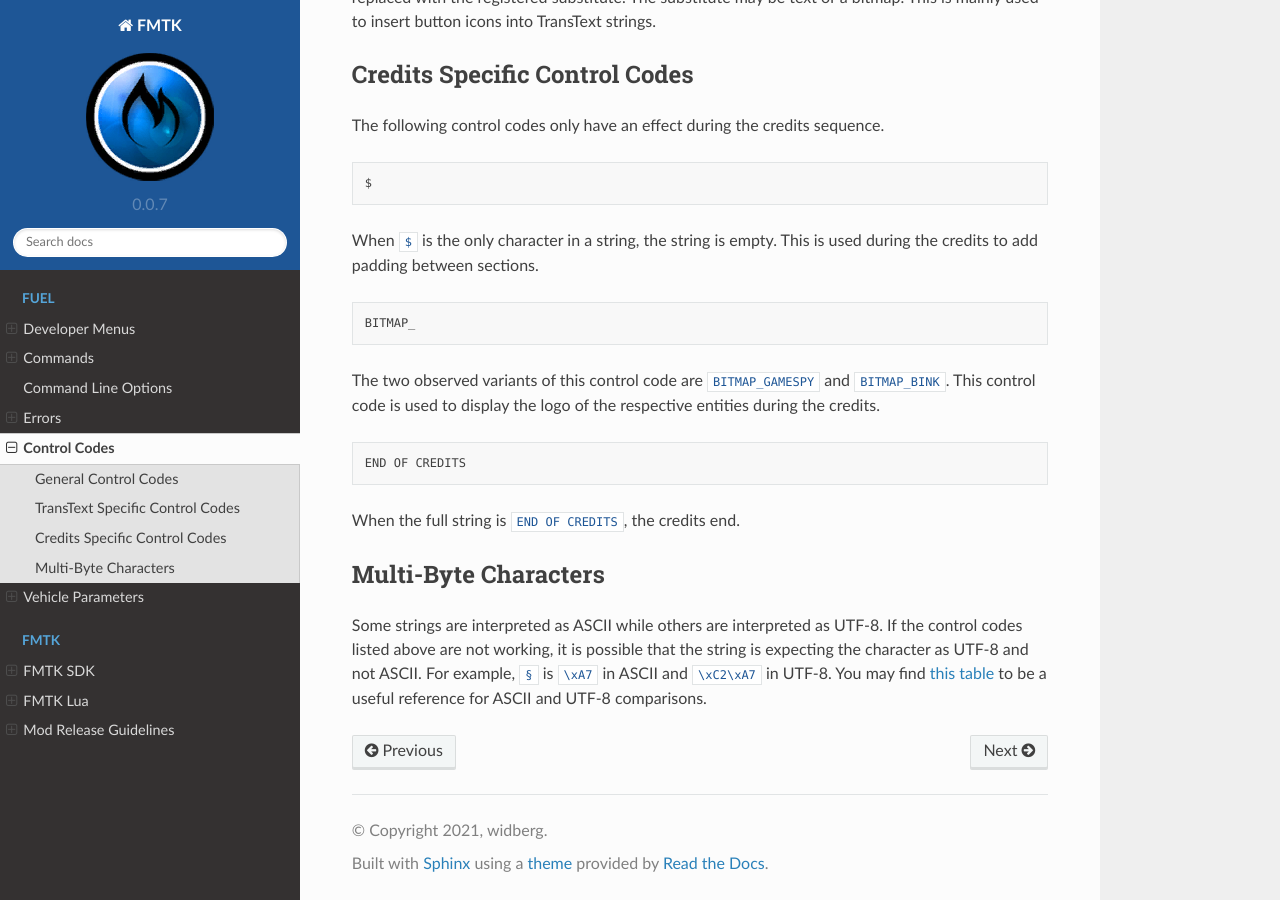
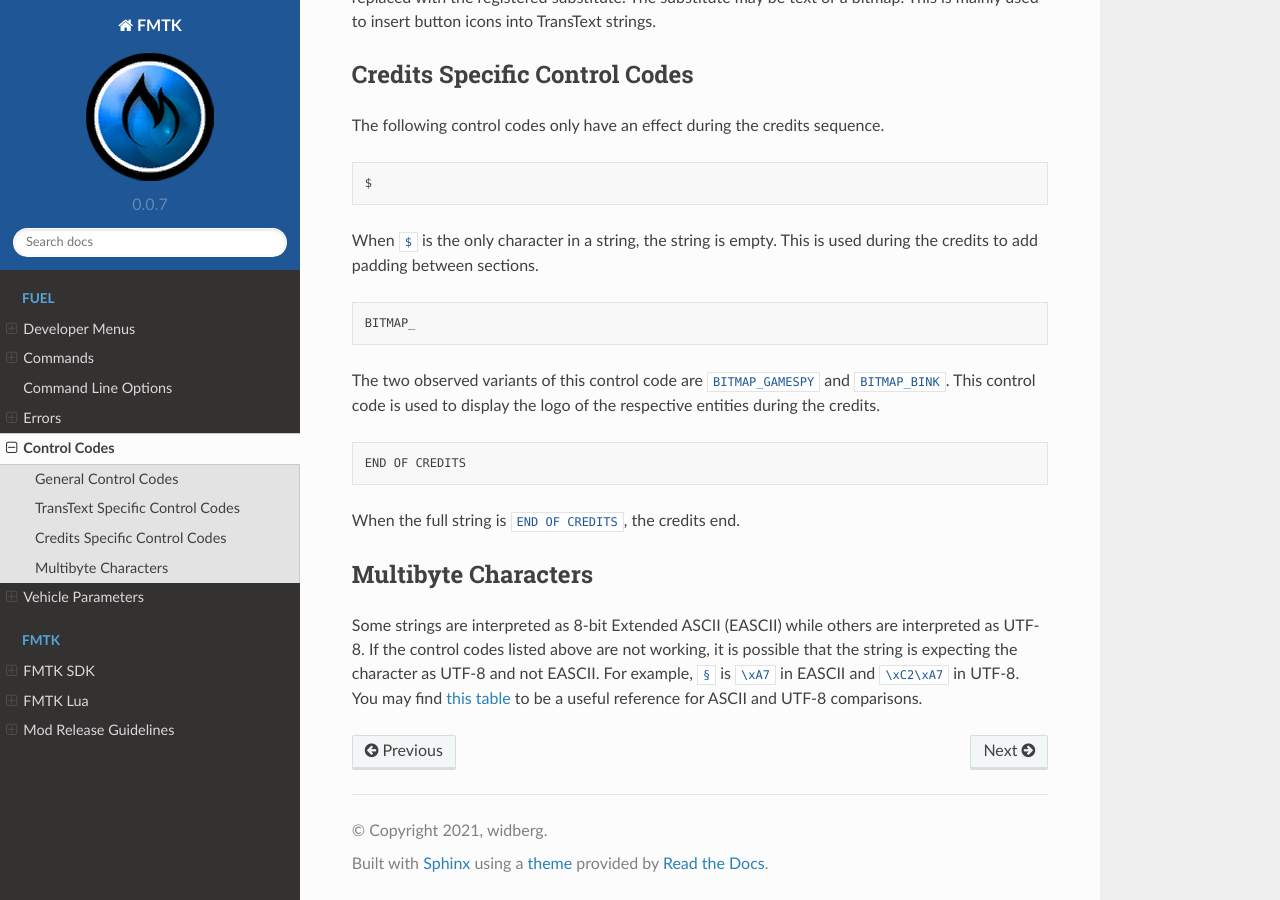
Before and after one commit to widberg/fmtk, a Sphinx documentation site: the page built from docs/source/fuelcontrolcodes.rst, in a window 1280 px wide and 900 px high, scrolled down 1896 px. Built offline with Sphinx 7.4.7 and the Read the Docs theme 2.0.0, drawn with Linux system fonts in a browser that asks for light colours.

Commit message:
control codes

```diff
--- a/docs/source/fuelcontrolcodes.rst
+++ b/docs/source/fuelcontrolcodes.rst
@@ -85,7 +85,7 @@ The two observed variants of this control code are ``BITMAP_GAMESPY`` and ``BITM
 
 When the full string is ``END OF CREDITS``, the credits end.
 
-Multi-Byte Characters
+Multibyte Characters
 ---------------------
 
-Some strings are interpreted as ASCII while others are interpreted as UTF-8. If the control codes listed above are not working, it is possible that the string is expecting the character as UTF-8 and not ASCII. For example, ``§`` is ``\xA7`` in ASCII and ``\xC2\xA7`` in UTF-8. You may find `this table <https://kellykjones.tripod.com/webtools/ascii_utf8_table.html>`_ to be a useful reference for ASCII and UTF-8 comparisons.
+Some strings are interpreted as 8-bit Extended ASCII (EASCII) while others are interpreted as UTF-8. If the control codes listed above are not working, it is possible that the string is expecting the character as UTF-8 and not EASCII. For example, ``§`` is ``\xA7`` in EASCII and ``\xC2\xA7`` in UTF-8. You may find `this table <https://kellykjones.tripod.com/webtools/ascii_utf8_table.html>`_ to be a useful reference for ASCII and UTF-8 comparisons.
```
